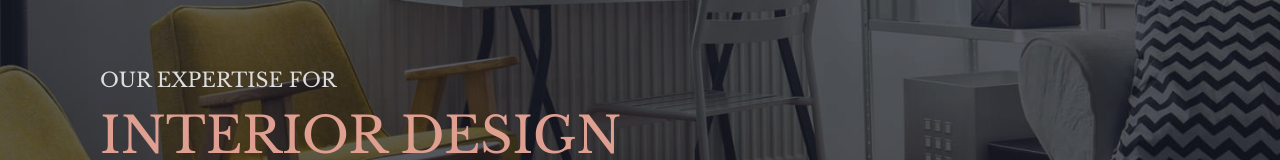
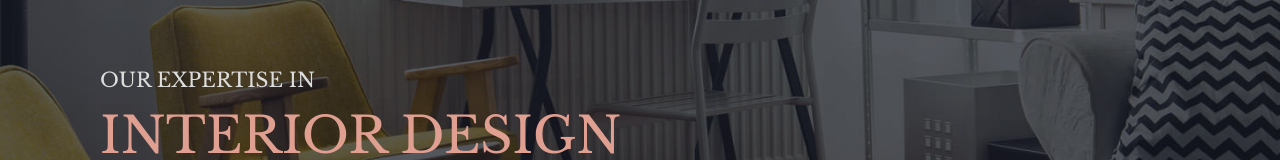
Before and after one commit to TEENUP/petalsArtDecor, an Angular app: page /home in a window 1280 px wide. Shown: the part 230-390 px from the top of the page. Built offline with nearby package versions, Linux system fonts and the light colour scheme.

Commit message:
style fixes

```diff
--- a/src/app/base/base.component.html
+++ b/src/app/base/base.component.html
@@ -1,7 +1,7 @@
 <section id="section-welcome" class="section-welcome bg-loop bg-fit-height full-height"
     [ngStyle]="{'background-position': bgPosition}">
     <div class="text">
-        <p>OUR EXPERTISE FOR</p>
+        <p>OUR EXPERTISE IN</p>
         <h1 class="text-color">INTERIOR DESIGN</h1>
         <a href='/projects'>VIEW OUR WORK <i class="fa fa-angle-right fa-lg text-color"></i></a>
     </div>
--- a/src/app/contact-us/contact-us.component.ts
+++ b/src/app/contact-us/contact-us.component.ts
@@ -28,12 +28,12 @@ export class ContactUsComponent {
             Host: 'smtp.elasticemail.com',
             Username: 'puneetgupta5294@gmail.com',
             Password: '7B5F3B5E781B48238C5E0F843F6DE23D3BA9',
-            To: 'sagar.singhal94@gmail.com',
+            To: 'info@petalsartdecor.com',
             From: 'puneetgupta5294@gmail.com',
             Subject: `Query for petals art decor from ${this.contactData.name}`,
             Body: `
             <i>This is sent as a Query for Petals art decor.</i> <br/> <b>Name: </b>${this.contactData.name} <br /> <b>Email: </b>${this.contactData.email}<br /> <b>Message: </b>${this.contactData.msg}<br /> <b>Mobile:</b> <br /> ${this.contactData.number} <br><br> <b>~End of Message.~</b> `
-        }).then(message => { alert(message) });
+        }).then(message => { alert('Your Message has been sent successfully') });
 
     }
 
--- a/src/app/projects/projects.component.html
+++ b/src/app/projects/projects.component.html
@@ -1,11 +1,11 @@
 
 
-
+<!--
 <div class="project-service-container">
     <div *ngFor="let item of whatWeDo">
         <img src="../../assets/{{item.image}}">
     </div>
-</div>
+</div> -->
 
 
 
```
